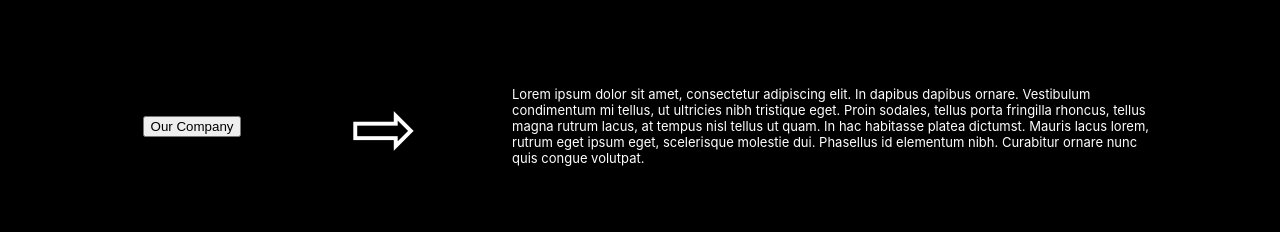
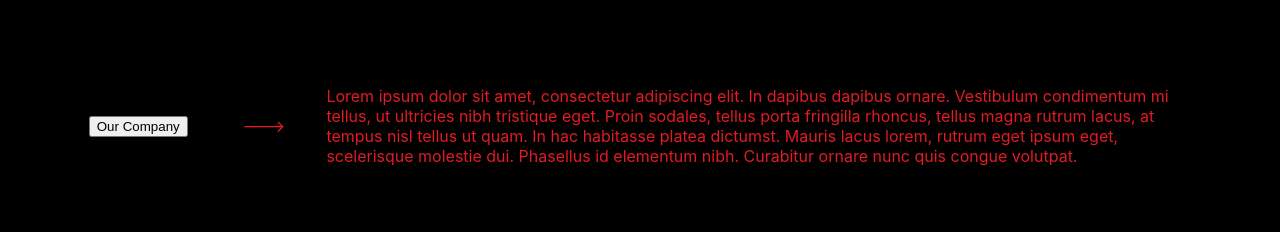
Before and after one commit to sbogucki12/companysite, a React (Create React App) app: page / in a window 1280 px wide. Both pictures are taken after a click on the button "Our Company". Shown: the part 796-1028 px from the top of the page. Built offline with nearby package versions, Linux system fonts and the light colour scheme; the HTML template or start-up script is replaced by a standard one.

Commit message:
updating our company

```diff
--- a/src/desktop/mainVideoLogo/MainVideoLogo.jsx
+++ b/src/desktop/mainVideoLogo/MainVideoLogo.jsx
@@ -8,9 +8,7 @@ function MainVideoLogo() {
 				<video autoPlay muted loop id="mainLogoVideo">
 					<source src={MainLogoBgVideo} type="video/mp4" />
 				</video>
-				<div id='mainLogoContent'>
-                    Company Name!
-                </div>
+				<div id="mainLogoContent">Company Name!</div>
 			</div>
 		</div>
 	);
--- a/src/desktop/ourCompany/OurCompany.jsx
+++ b/src/desktop/ourCompany/OurCompany.jsx
@@ -1,57 +1,23 @@
+import OurCompanyView from './OurCompanyView';
 import './ourCompany.css';
-import { useState, Fragment } from 'react';
+import { useState } from 'react';
 
 function OurCompany() {
-	const [showButton, setShowButton] = useState(false);
-	const [showBio, setShowBio] = useState(false);
-	const [showArrow, setShowArrow] = useState(false);
+	const [showOurCompany, setShowOurCompany] = useState(false);
 
-	function handleOnClickShowBio() {
-		setShowButton(!showButton);
-		setShowArrow(!showArrow);
-		setShowBio(!showBio);
-	}
-
-	function ButtonNoBio() {
-		return (
-			<div id="ourCompanyButtonNoBioContainer">
-				<button onClick={() => handleOnClickShowBio()}>Our Company</button>
-			</div>
-		);
-	}
-
-	function ButtonWithBio() {
-		return (
-			<div id="ourCompanyContainer">
-				<div />
-				{showButton ? (
-					<div>
-						<button onClick={() => handleOnClickShowBio()}>Our Company</button>
-					</div>
-				) : null}
-
-				{showArrow ? <div id="ourCompanyArrowContainer">&#8680;</div> : null}
-				{showBio ? (
-					<Fragment>
-						<div id="ourCompanyBioContainer">
-							<p>
-								Lorem ipsum dolor sit amet, consectetur adipiscing elit. In dapibus dapibus ornare.
-								Vestibulum condimentum mi tellus, ut ultricies nibh tristique eget. Proin sodales,
-								tellus porta fringilla rhoncus, tellus magna rutrum lacus, at tempus nisl tellus ut
-								quam. In hac habitasse platea dictumst. Mauris lacus lorem, rutrum eget ipsum eget,
-								scelerisque molestie dui. Phasellus id elementum nibh. Curabitur ornare nunc quis congue
-								volutpat.{' '}
-							</p>
-						</div>
-					</Fragment>
-				) : null}
-
-				<div />
-			</div>
-		);
-	}
-
-	return <div>{!showBio && !showArrow ? <ButtonNoBio /> : <ButtonWithBio />}</div>;
+	return (
+		<div>
+			{showOurCompany ? (
+				<div>
+					<OurCompanyView setShowOurCompany={setShowOurCompany}/>
+				</div>
+			) : (
+				<div>
+					<button onClick={() => setShowOurCompany(true)}>Our Company</button>
+				</div>
+			)}
+		</div>
+	);
 }
 
 export default OurCompany;
--- /dev/null
+++ b/src/desktop/ourCompany/OurCompanyView.jsx
@@ -0,0 +1,26 @@
+import './ourCompany.css';
+
+function OurCompanyView(props) {
+	return (
+		<div id='ourCompanyViewContainer'>
+            <div />
+			<div className='ourCompanyViewColumnContainer'>
+				<button onClick={() => props.setShowOurCompany(false)}>Our Company</button>
+			</div>
+			<div className='ourCompanyViewColumnContainer ourCompanyAnimation0'>{`--->`}</div>
+			<div className='ourCompanyViewColumnContainer ourCompanyAnimation1'>
+				{' '}
+				<p>
+					Lorem ipsum dolor sit amet, consectetur adipiscing elit. In dapibus dapibus ornare. Vestibulum
+					condimentum mi tellus, ut ultricies nibh tristique eget. Proin sodales, tellus porta fringilla
+					rhoncus, tellus magna rutrum lacus, at tempus nisl tellus ut quam. In hac habitasse platea dictumst.
+					Mauris lacus lorem, rutrum eget ipsum eget, scelerisque molestie dui. Phasellus id elementum nibh.
+					Curabitur ornare nunc quis congue volutpat.{' '}
+				</p>
+			</div>
+            <div />
+		</div>
+	);
+}
+
+export default OurCompanyView;
--- a/src/desktop/ourCompany/ourCompany.css
+++ b/src/desktop/ourCompany/ourCompany.css
@@ -1,21 +1,71 @@
-#ourCompanyButtonNoBioContainer {
-    display: flex;
-    justify-content: center;
-    align-items: center;
+.ourCompanyAnimation0 {
+	animation: fadeIn ease 1s;
+	-webkit-animation: fadeIn ease 1s;
+	-moz-animation: fadeIn ease 1s;
+	-o-animation: fadeIn ease 1s;
+	-ms-animation: fadeIn ease 1s;
 }
 
-#ourCompanyContainer {
-    display: grid;
-    grid-template-columns: 5vw 10vw 20vw 50vw 5vw;
-    justify-items: center;
-    align-items: center;
-    color: var(--text-color-primary);
+.ourCompanyAnimation1 {
+	animation: fadeIn ease 3s;
+	-webkit-animation: fadeIn ease 3s;
+	-moz-animation: fadeIn ease 3s;
+	-o-animation: fadeIn ease 3s;
+	-ms-animation: fadeIn ease 3s;
 }
 
-#ourCompanyArrowContainer {
-    font-size: 5rem;
+@keyframes fadeIn {
+	0% {
+		opacity: 0;
+	}
+	100% {
+		opacity: 1;
+	}
 }
-#ourCompanyBioContainer {
-    justify-self: start;
-    font-size: small;
+
+@-moz-keyframes fadeIn {
+	0% {
+		opacity: 0;
+	}
+	100% {
+		opacity: 1;
+	}
 }
+
+@-webkit-keyframes fadeIn {
+	0% {
+		opacity: 0;
+	}
+	100% {
+		opacity: 1;
+	}
+}
+
+@-o-keyframes fadeIn {
+	0% {
+		opacity: 0;
+	}
+	100% {
+		opacity: 1;
+	}
+}
+
+@-ms-keyframes fadeIn {
+	0% {
+		opacity: 0;
+	}
+	100% {
+		opacity: 1;
+	}
+}
+
+#ourCompanyViewContainer {
+	display: grid;
+	grid-template-columns: auto 10% 10% 70% auto;
+}
+
+.ourCompanyViewColumnContainer {
+	display: flex;
+	justify-content: center;
+	align-items: center;
+}
--- a/src/desktop/teamCardWidget/teamMemberCard/TeamMemberCardBio.jsx
+++ b/src/desktop/teamCardWidget/teamMemberCard/TeamMemberCardBio.jsx
@@ -1,14 +1,16 @@
 function TeamMemberCardBio(props) {
 	return (
 		<div className="teamCardBioContainer">
-			<div className="teamMemberCardBio">
-				<div>
+			<div className="teamMemberCardBioContainer">
+				<div onClick={() => props.setShowBio(false)} className="teamMemberCardBioExit">
+					<div>&#x274C;</div>
+				</div>
+				<div className="teamMemberCardBio">
 					Lorem ipsum dolor sit amet, consectetur adipiscing elit. Nullam eget maximus ligula. Curabitur
 					facilisis vestibulum sapien, eget lobortis purus. Sed dignissim accumsan neque, eget luctus metus
 					finibus ut. Sed viverra vehicula velit vel mattis. Maecenas pellentesque tincidunt elit, id mattis
 					tortor lacinia id. Curabitur
 				</div>
-				<div onClick={() => props.setShowBio(false)}>Back</div>
 			</div>
 		</div>
 	);
--- a/src/desktop/teamCardWidget/teamMemberCard/teamMemberCard.css
+++ b/src/desktop/teamCardWidget/teamMemberCard/teamMemberCard.css
@@ -31,7 +31,7 @@
     height: 100%;
 }
 
-.teamMemberCardBio {
+.teamMemberCardBioContainer {
 	position: relative;
 	max-width: 100%;
 	font-size: 50%;
@@ -47,3 +47,14 @@
     border-radius: 2%;
     box-shadow: 0 5px 5px var(--primary-color);
 }
+
+.teamMemberCardBioExit {
+	display: flex;
+	justify-content: flex-end;
+	width: 100%;
+	margin-right: 3%;
+}
+
+.teamMemberCardBio {
+	padding: 2%;
+}
```
Also changed, not shown: 1 other file (tests, documents, lock files or other folders).
